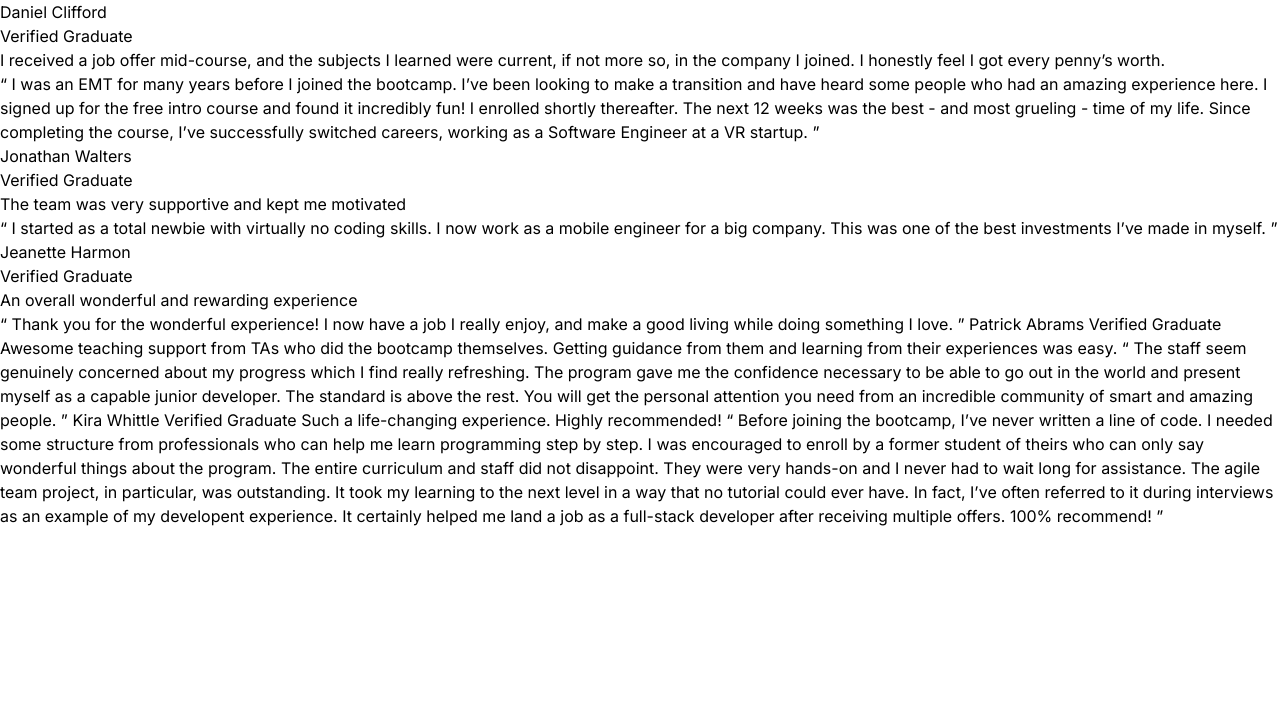
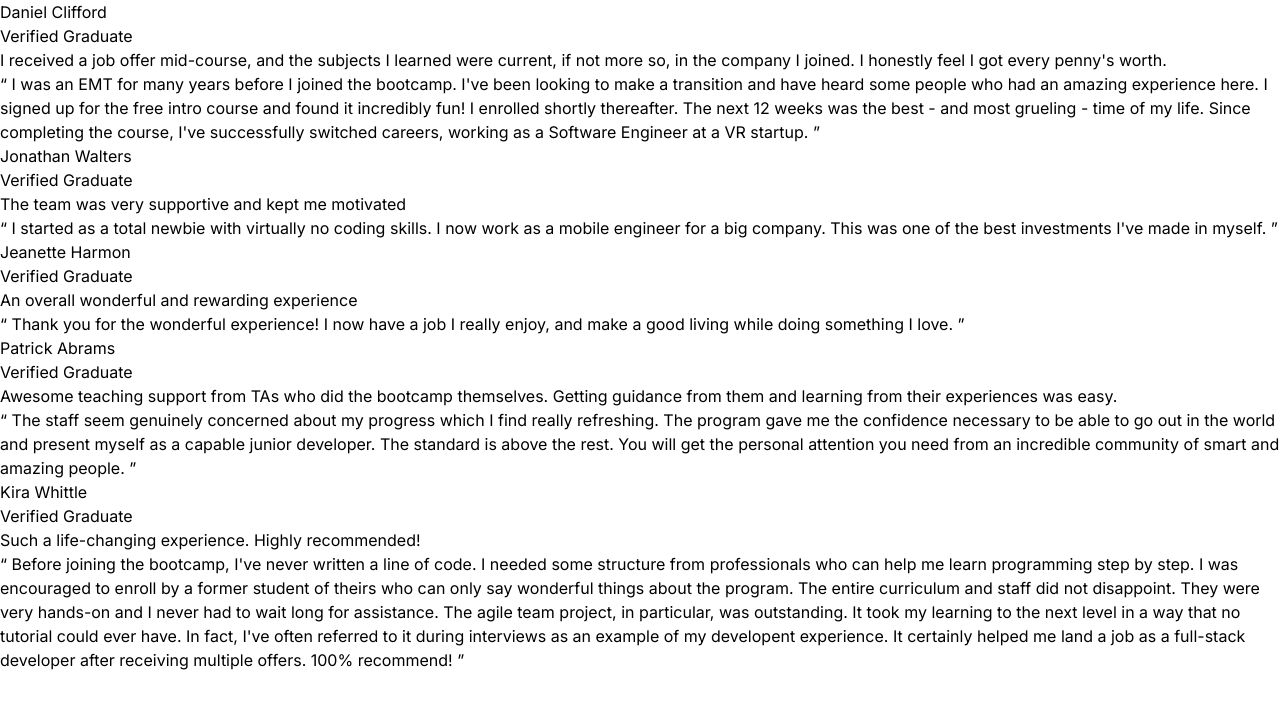
Before and after one commit to n0rrman/frontend-mentor-challenges-green, a Next.js app in the folder testimonials-grid-section/: page / in a window 1280 px wide. Shown: the top 708 px of the page. Built offline with nearby package versions, Linux system fonts and the light colour scheme.

Commit message:
testimonials-grid-section content added

```diff
--- a/testimonials-grid-section/src/app/page.tsx
+++ b/testimonials-grid-section/src/app/page.tsx
@@ -3,52 +3,73 @@ export default function Home() {
     <div>
       <div>Daniel Clifford</div>
       <div>Verified Graduate</div>
+
       <div>
         I received a job offer mid-course, and the subjects I learned were
         current, if not more so, in the company I joined. I honestly feel I got
-        every penny’s worth.
+        every penny's worth.
       </div>
       <div>
-        “ I was an EMT for many years before I joined the bootcamp. I’ve been
+        “ I was an EMT for many years before I joined the bootcamp. I've been
         looking to make a transition and have heard some people who had an
         amazing experience here. I signed up for the free intro course and found
         it incredibly fun! I enrolled shortly thereafter. The next 12 weeks was
         the best - and most grueling - time of my life. Since completing the
-        course, I’ve successfully switched careers, working as a Software
+        course, I've successfully switched careers, working as a Software
         Engineer at a VR startup. ”
       </div>
+
       <div>Jonathan Walters</div>
       <div>Verified Graduate</div>
+
       <div>The team was very supportive and kept me motivated</div>
+
       <div>
         “ I started as a total newbie with virtually no coding skills. I now
         work as a mobile engineer for a big company. This was one of the best
-        investments I’ve made in myself. ”
+        investments I've made in myself. ”
       </div>
       <div>Jeanette Harmon</div>
       <div>Verified Graduate</div>
-      <div>An overall wonderful and rewarding experience</div>“ Thank you for
-      the wonderful experience! I now have a job I really enjoy, and make a good
-      living while doing something I love. ” Patrick Abrams Verified Graduate
-      Awesome teaching support from TAs who did the bootcamp themselves. Getting
-      guidance from them and learning from their experiences was easy. “ The
-      staff seem genuinely concerned about my progress which I find really
-      refreshing. The program gave me the confidence necessary to be able to go
-      out in the world and present myself as a capable junior developer. The
-      standard is above the rest. You will get the personal attention you need
-      from an incredible community of smart and amazing people. ” Kira Whittle
-      Verified Graduate Such a life-changing experience. Highly recommended! “
-      Before joining the bootcamp, I’ve never written a line of code. I needed
-      some structure from professionals who can help me learn programming step
-      by step. I was encouraged to enroll by a former student of theirs who can
-      only say wonderful things about the program. The entire curriculum and
-      staff did not disappoint. They were very hands-on and I never had to wait
-      long for assistance. The agile team project, in particular, was
-      outstanding. It took my learning to the next level in a way that no
-      tutorial could ever have. In fact, I’ve often referred to it during
-      interviews as an example of my developent experience. It certainly helped
-      me land a job as a full-stack developer after receiving multiple offers.
-      100% recommend! ”
+
+      <div>An overall wonderful and rewarding experience</div>
+
+      <div>
+        “ Thank you for the wonderful experience! I now have a job I really
+        enjoy, and make a good living while doing something I love. ”
+      </div>
+      <div>Patrick Abrams</div>
+      <div>Verified Graduate</div>
+
+      <div>
+        Awesome teaching support from TAs who did the bootcamp themselves.
+        Getting guidance from them and learning from their experiences was easy.
+      </div>
+      <div>
+        “ The staff seem genuinely concerned about my progress which I find
+        really refreshing. The program gave me the confidence necessary to be
+        able to go out in the world and present myself as a capable junior
+        developer. The standard is above the rest. You will get the personal
+        attention you need from an incredible community of smart and amazing
+        people. ”
+      </div>
+      <div>Kira Whittle</div>
+      <div>Verified Graduate</div>
+
+      <div>Such a life-changing experience. Highly recommended!</div>
+      <div>
+        “ Before joining the bootcamp, I've never written a line of code. I
+        needed some structure from professionals who can help me learn
+        programming step by step. I was encouraged to enroll by a former student
+        of theirs who can only say wonderful things about the program. The
+        entire curriculum and staff did not disappoint. They were very hands-on
+        and I never had to wait long for assistance. The agile team project, in
+        particular, was outstanding. It took my learning to the next level in a
+        way that no tutorial could ever have. In fact, I've often referred to it
+        during interviews as an example of my developent experience. It
+        certainly helped me land a job as a full-stack developer after receiving
+        multiple offers. 100% recommend! ”
+      </div>
     </div>
   );
 }
```
